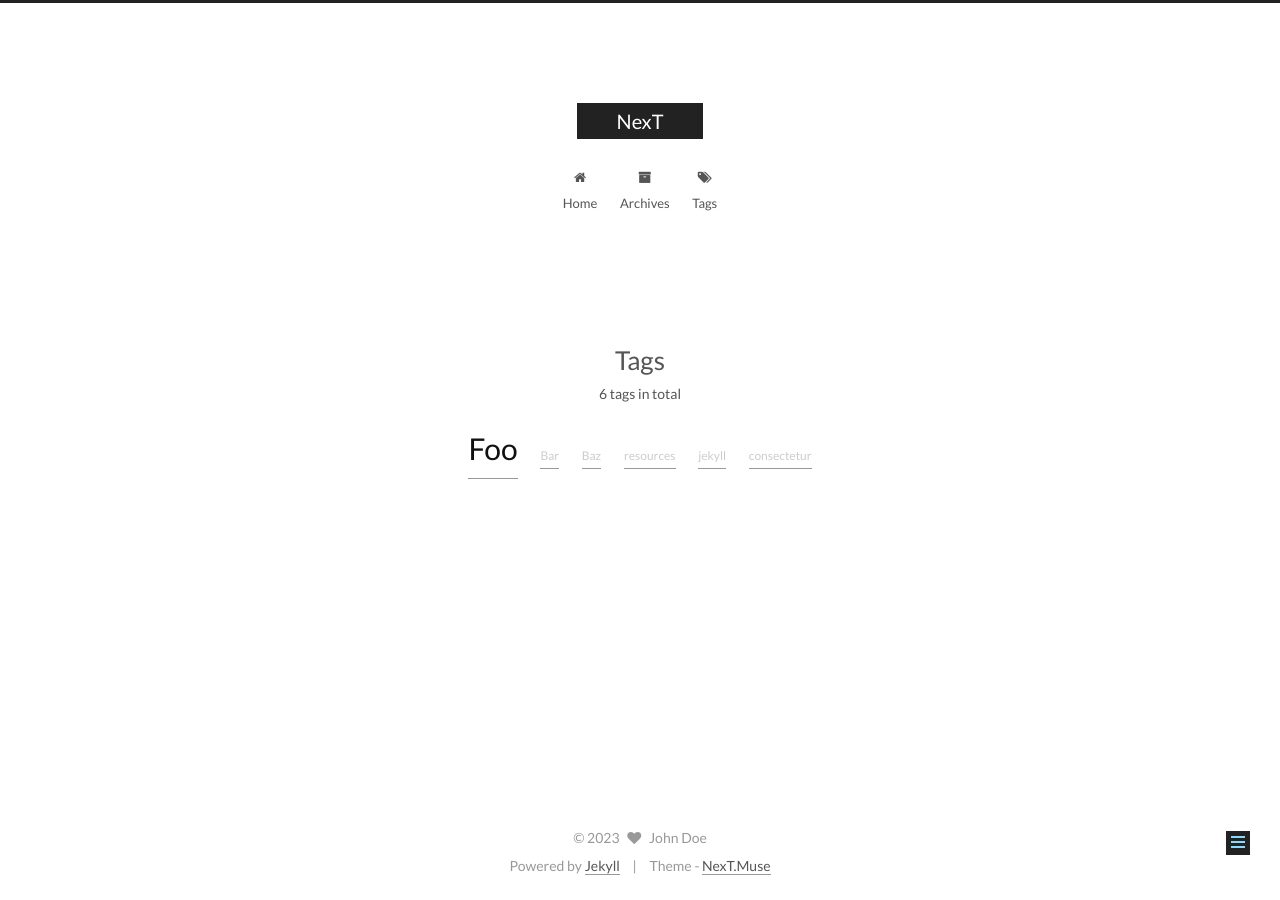
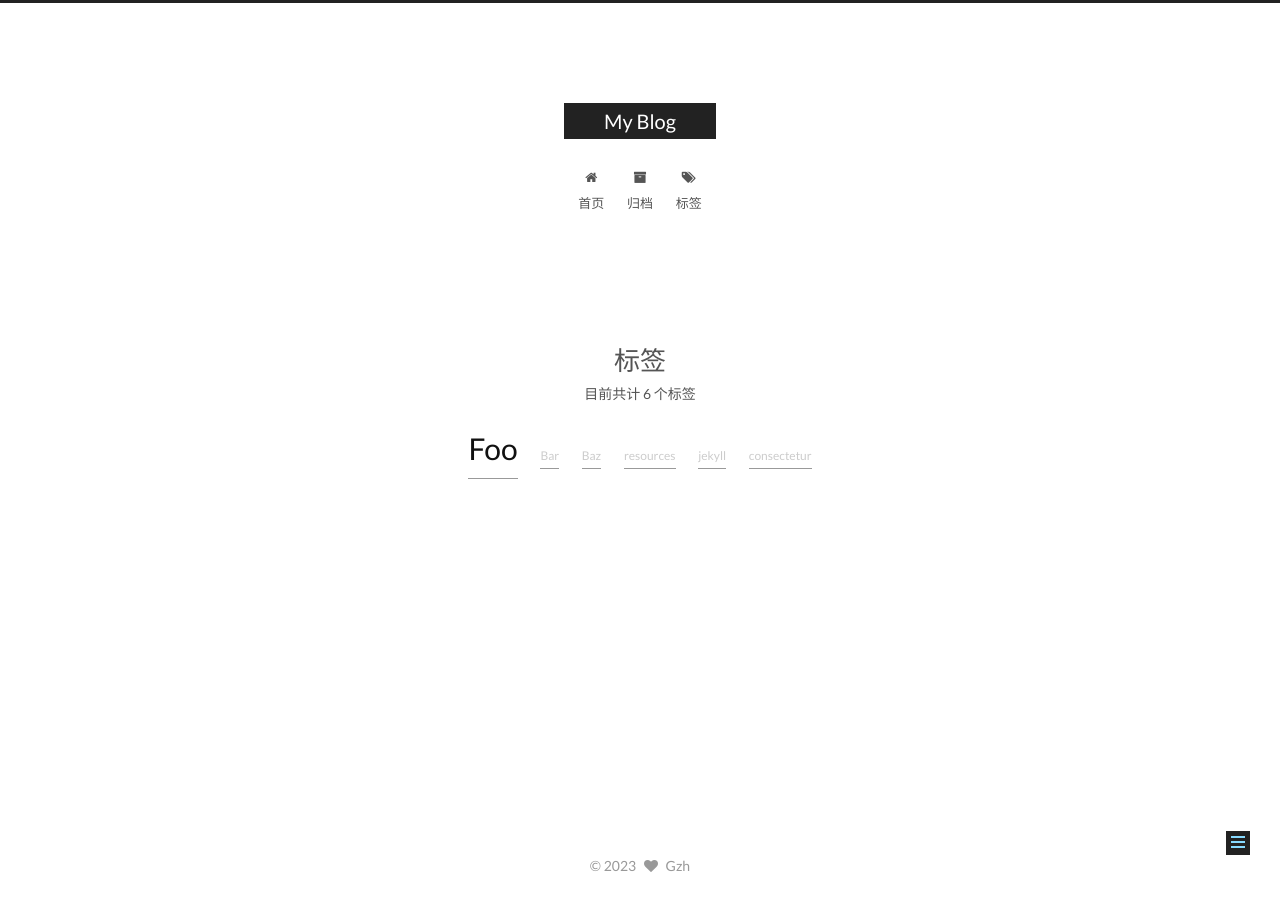
Before and after one commit to hlgzh/hlgzh.github.io, a Jekyll site: the page built from tags/index.html, in a window 1280 px wide. Built offline with Jekyll 4.4.1, drawn with Linux system fonts in a browser that asks for light colours.

Commit message:
更新一些配置。
Signed-off-by: gzh <2498495444@qq.com>

```diff
--- a/_config.yml
+++ b/_config.yml
@@ -4,12 +4,12 @@
 # ---------------------------------------------------------------
 
 # Site
-title: NexT
+title: My Blog
 subtitle:
-description:
-author: John Doe
+description: 世上有多少个缤纷乐园，任你行。
+author: Gzh
 # Support language: de, en, fr-FR, id, ja, ko, pt-BR, pt, ru, zh-Hans, zh-hk, zh-tw
-language: en
+language: zh-Hans
 date_format: '%Y-%m-%d'
 
 # URL
@@ -93,7 +93,7 @@ rss:
 authoricon: heart
 
 # Footer `powered-by` and `theme-info` copyright
-copyright: true
+copyright: false
 
 # ---------------------------------------------------------------
 # SEO Settings
```
